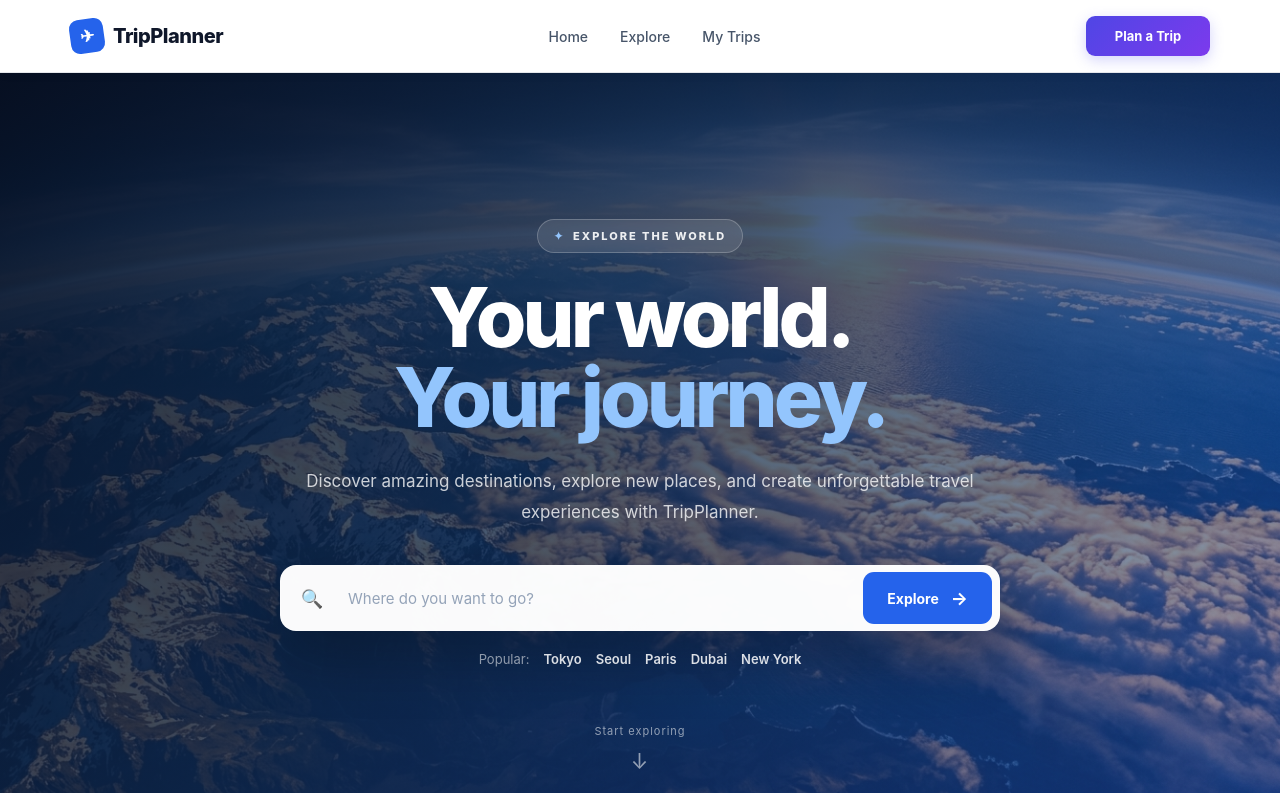
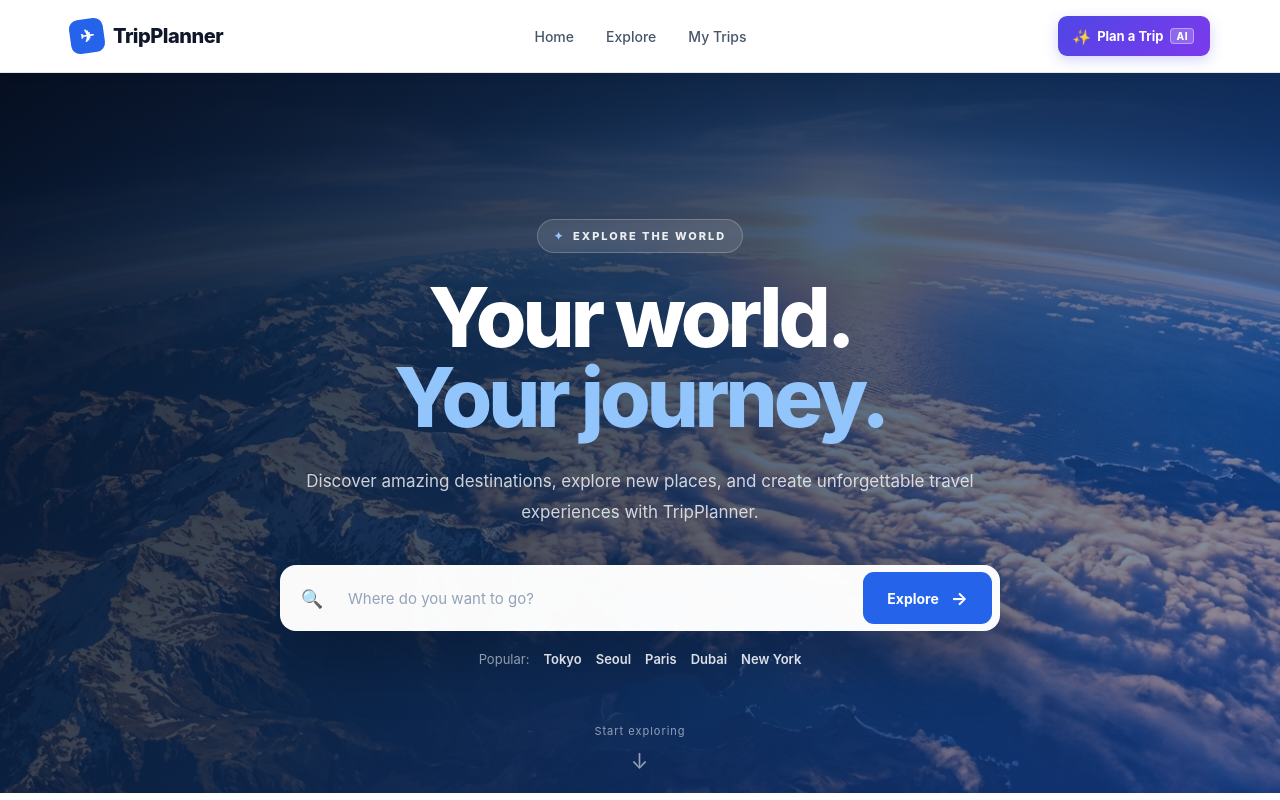
Before and after one commit to ke961/Trip-Planner-System, a React app in the folder Frontend/: page / in a window 1280 px wide. Shown: the top 800 px of the page. Built offline with nearby package versions, Linux system fonts and the light colour scheme; the HTML template or start-up script is replaced by a standard one.

Commit message:
Update Navbar.jsx
feat: initialize frontend application with core routing, navbar, and initial page components

```diff
--- a/Frontend/src/components/Navbar.jsx
+++ b/Frontend/src/components/Navbar.jsx
@@ -32,10 +32,16 @@ function Navbar() {
         </nav>
 
 
-        {/* CTA */}
-        <Link to="/plan-trip" className="plan-trip-button">
-          Plan a Trip
+        {/* CTA - Plan a Trip with AI Recommendation */}
+        <Link to="/ai-recommendation" className="plan-trip-button">
+          <span className="plan-trip-sparkle">✨</span>
+          <span>Plan a Trip</span>
+          <span className="plan-trip-ai-tag">AI</span>
         </Link>
+
+
+
+
 
       </div>
 
```
